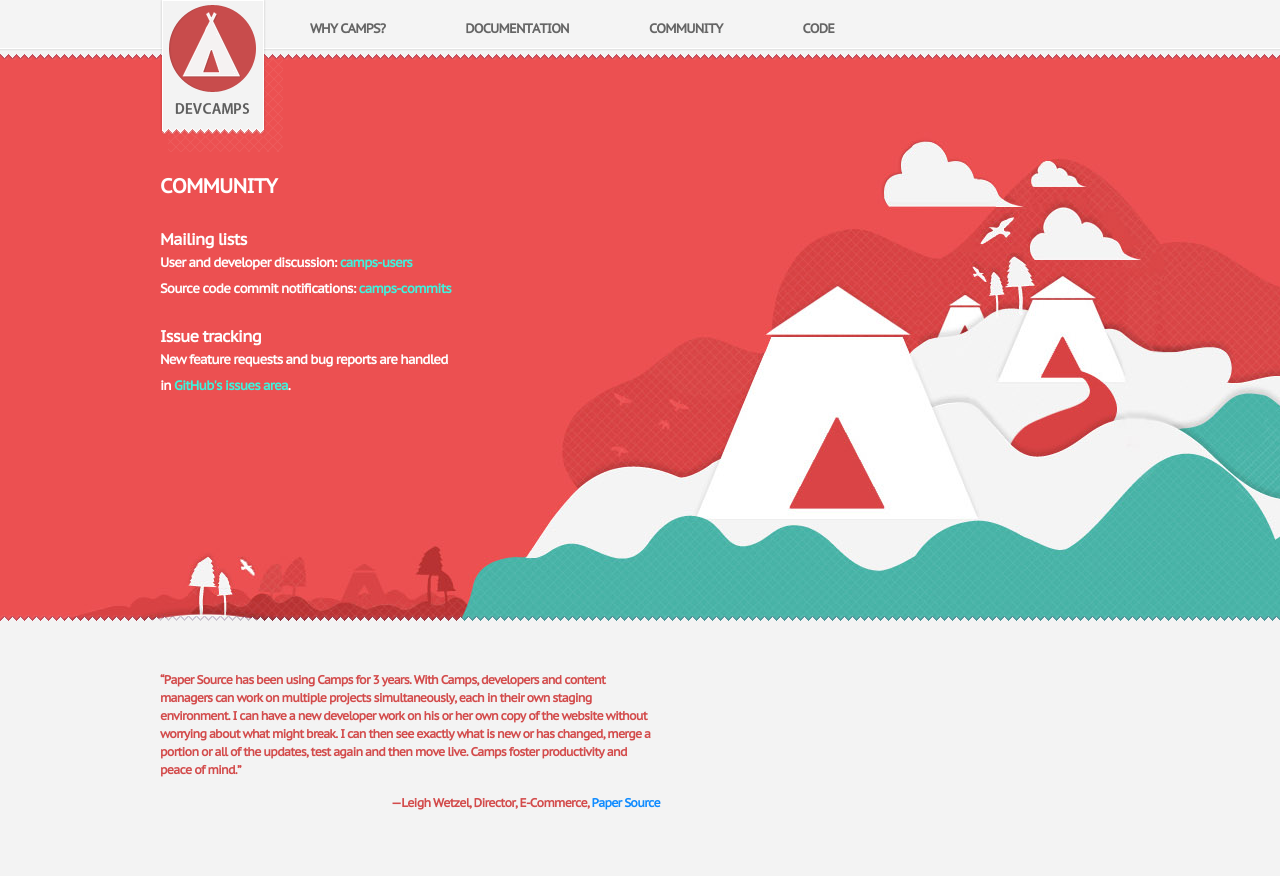
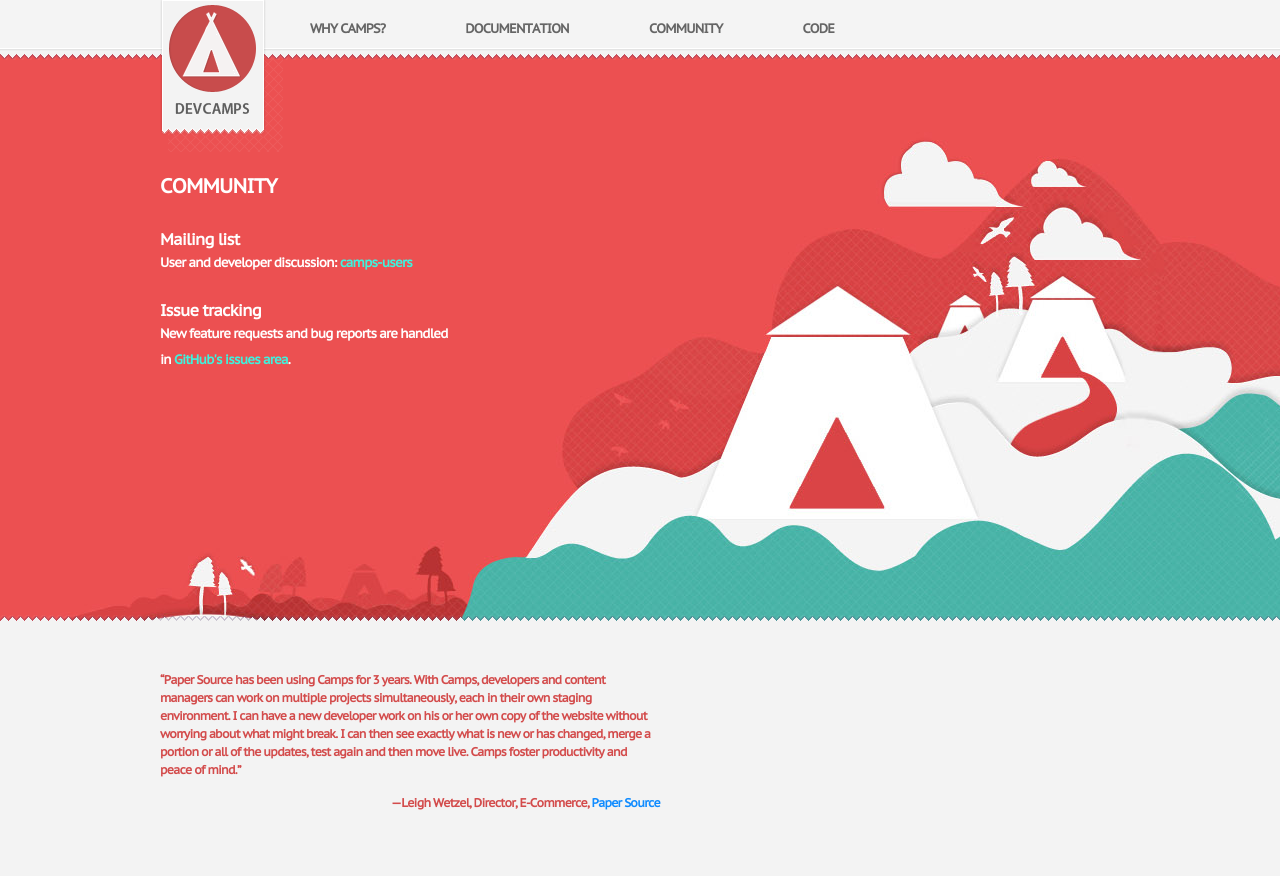
Before and after one commit to devcamps/camps, a PHP site: page /community in a window 1280 px wide. Shown: the top 876 px of the page. Run offline with PHP 8.4, Linux system fonts and the light colour scheme.

```diff
--- a/website/community.php
+++ b/website/community.php
@@ -7,11 +7,10 @@
 
 <div class="mixcase">
 
-<h2>Mailing lists</h2>
+<h2>Mailing list</h2>
 
 <p>
-User and developer discussion: <a href="https://www.interchangecommerce.org/mailman/listinfo/camps-users">camps-users</a><br />
-Source code commit notifications: <a href="https://www.interchangecommerce.org/mailman/listinfo/camps-commits">camps-commits</a>
+User and developer discussion: <a href="https://www.interchangecommerce.org/mailman/listinfo/camps-users">camps-users</a>
 </p>
 
 <h2>Issue tracking</h2>
```
